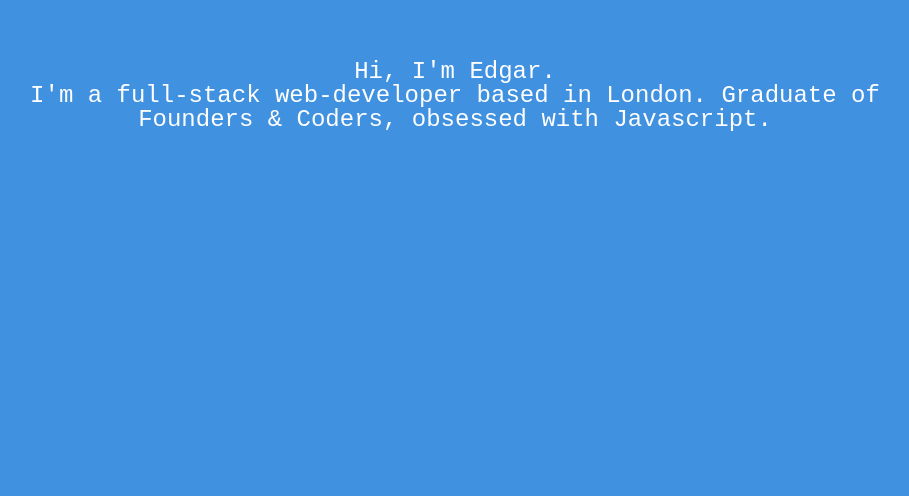
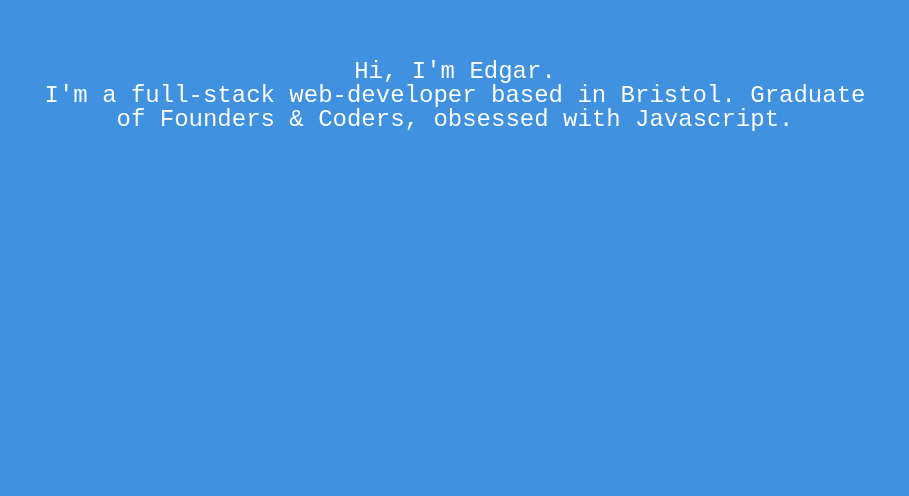
Before and after one commit to edgarfinn/edgarfinn.github.io, a plain HTML site: page index.html in a window 1280 px wide. Shown: the part 304-800 px from the top of the page, without its empty margins (185-1094 px from the left). Drawn offline with Linux system fonts and the light colour scheme.

Commit message:
update city

```diff
--- a/index.html
+++ b/index.html
@@ -21,7 +21,7 @@
           </span>
           <br />
           <span>
-            I'm a full-stack web-developer based in London.
+            I'm a full-stack web-developer based in Bristol.
             Graduate of Founders & Coders, obsessed with Javascript.
           </span>
         </h1>
```
